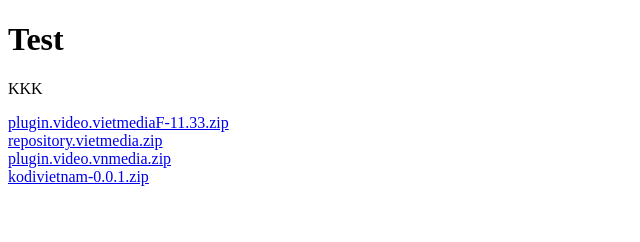
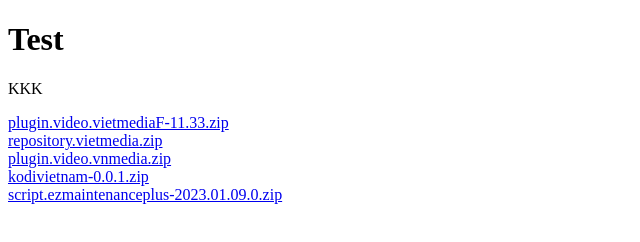
Before and after one commit to huutuannk/huutuannk.github.io, a plain HTML site: page index.html in a window 1280 px wide. Shown: the whole page, without its empty margins (0-640 px from the left). Drawn offline with Linux system fonts and the light colour scheme.

Commit message:
Update index.html

```diff
--- a/index.html
+++ b/index.html
@@ -12,3 +12,5 @@
 <a href="plugin.video.vnmedia.zip">plugin.video.vnmedia.zip</a>
 <br>
 <a href="kodivietnam-0.0.1.zip">kodivietnam-0.0.1.zip</a>
+<br>
+<a href="script.ezmaintenanceplus-2023.01.09.0.zip">script.ezmaintenanceplus-2023.01.09.0.zip</a>
```
